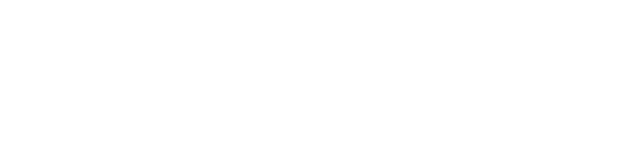
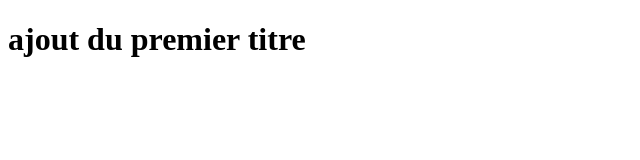
Before and after one commit to YoMhz/hello-world, a plain HTML site: page index.html in a window 1280 px wide. Shown: the whole page, without its empty margins (0-640 px from the left). Drawn offline with Linux system fonts and the light colour scheme.

Commit message:
Add files via upload
ajout de h1 dans le body

```diff
--- a/index.html
+++ b/index.html
@@ -7,7 +7,7 @@
     <title>Index</title>
 </head>
 <body>
-
+   <h1>ajout du premier titre</h1>
 
 </body>
 </html>
```
